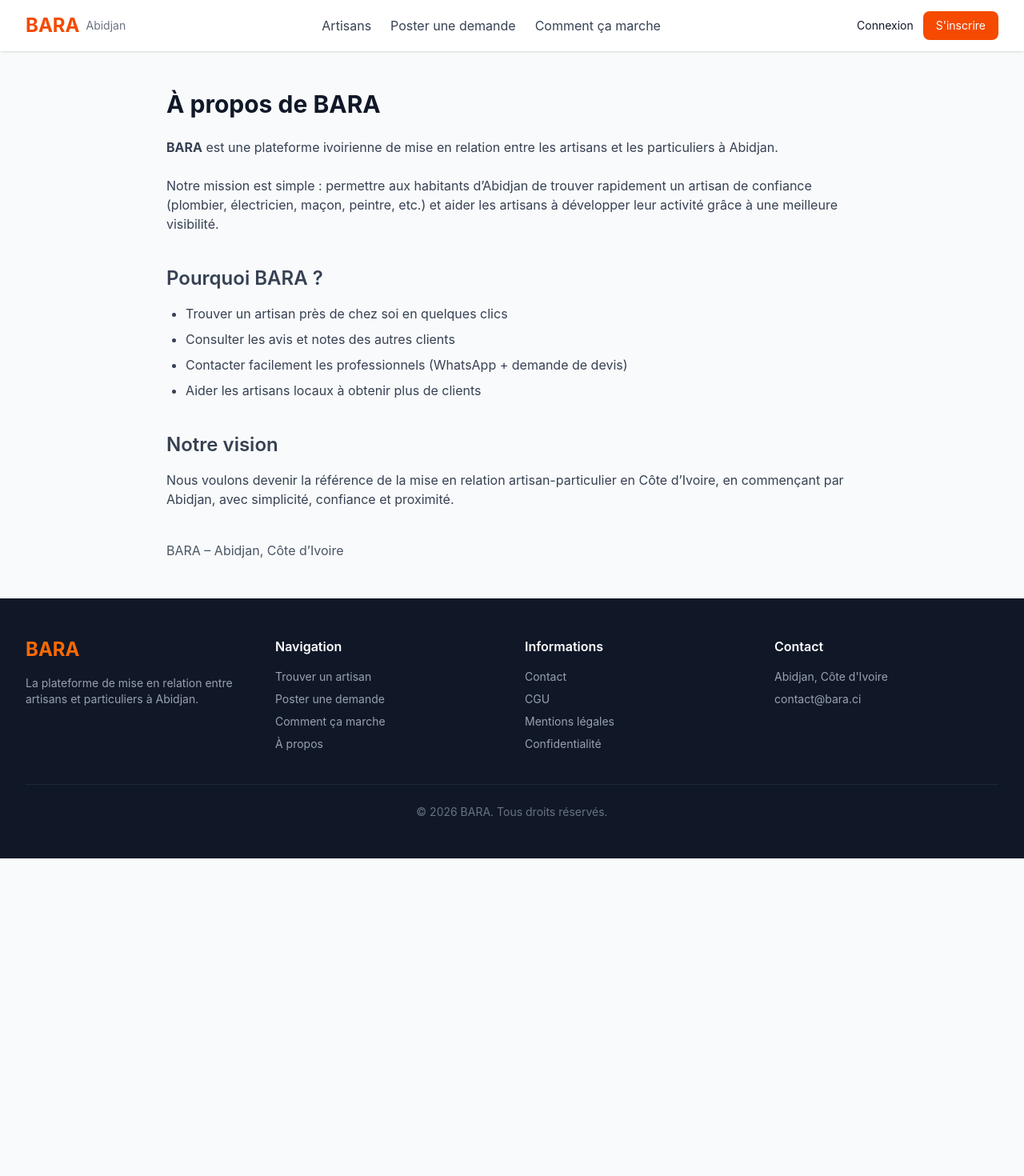
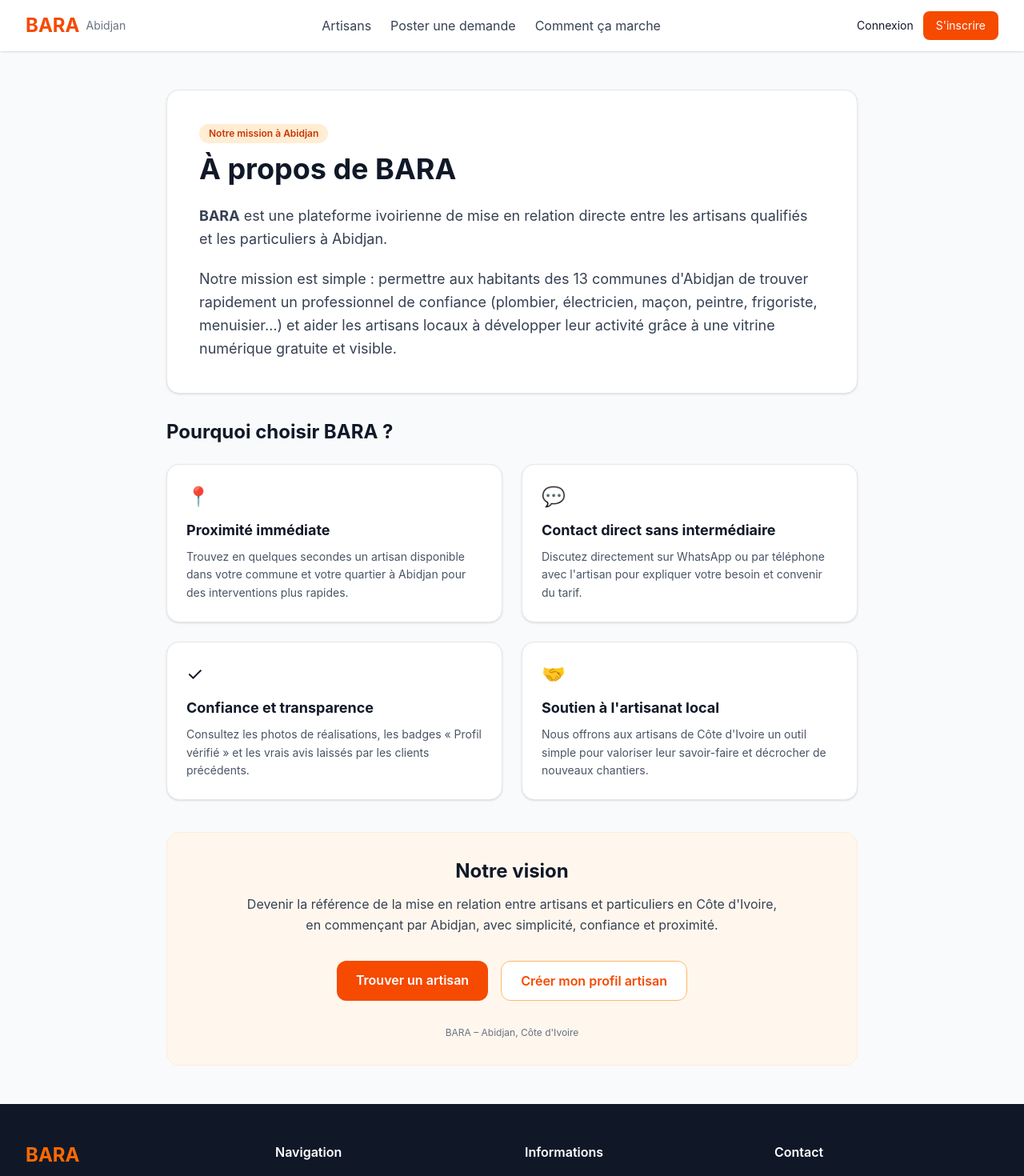
Before and after one commit to siskoteck/bara, a Next.js app: page /a-propos in a window 1280 px wide. Shown: the top 1470 px of the page at 80% size. Before the commit the page ends 1073 px from the top, so only its background shows below. Built offline with nearby package versions, Linux system fonts and the light colour scheme; no server answers.

Commit message:
Amelioration mise en page A propos

```diff
--- a/app/a-propos/page.tsx
+++ b/app/a-propos/page.tsx
@@ -1,39 +1,114 @@
+import Link from "next/link";
+
 export default function AProposPage() {
   return (
     <div className="max-w-4xl mx-auto px-4 py-12">
-      <h1 className="text-3xl font-bold mb-6">À propos de BARA</h1>
+      {/* En-tête */}
+      <div className="bg-white rounded-2xl shadow-sm border border-gray-200 p-8 sm:p-10 mb-8">
+        <span className="inline-block bg-orange-100 text-orange-700 text-xs font-semibold px-3 py-1 rounded-full mb-3">
+          Notre mission à Abidjan
+        </span>
+        <h1 className="text-3xl sm:text-4xl font-bold text-gray-900 mb-6">
+          À propos de BARA
+        </h1>
 
-      <div className="prose prose-lg text-gray-700 space-y-6">
-        <p>
-          <strong>BARA</strong> est une plateforme ivoirienne de mise en relation
-          entre les artisans et les particuliers à Abidjan.
+        <div className="text-gray-700 space-y-5 leading-relaxed text-base sm:text-lg">
+          <p>
+            <strong>BARA</strong> est une plateforme ivoirienne de mise en
+            relation directe entre les artisans qualifiés et les particuliers à
+            Abidjan.
+          </p>
+
+          <p>
+            Notre mission est simple : permettre aux habitants des 13 communes
+            d&apos;Abidjan de trouver rapidement un professionnel de confiance
+            (plombier, électricien, maçon, peintre, frigoriste, menuisier…) et
+            aider les artisans locaux à développer leur activité grâce à une
+            vitrine numérique gratuite et visible.
+          </p>
+        </div>
+      </div>
+
+      {/* Nos engagements en 4 cartes */}
+      <div className="mb-10">
+        <h2 className="text-2xl font-bold text-gray-900 mb-6">
+          Pourquoi choisir BARA ?
+        </h2>
+
+        <div className="grid grid-cols-1 sm:grid-cols-2 gap-6">
+          <div className="bg-white p-6 rounded-2xl border border-gray-200 shadow-sm">
+            <div className="text-2xl mb-3">📍</div>
+            <h3 className="font-bold text-gray-900 text-lg mb-2">
+              Proximité immédiate
+            </h3>
+            <p className="text-gray-600 text-sm leading-relaxed">
+              Trouvez en quelques secondes un artisan disponible dans votre
+              commune et votre quartier à Abidjan pour des interventions plus
+              rapides.
+            </p>
+          </div>
+
+          <div className="bg-white p-6 rounded-2xl border border-gray-200 shadow-sm">
+            <div className="text-2xl mb-3">💬</div>
+            <h3 className="font-bold text-gray-900 text-lg mb-2">
+              Contact direct sans intermédiaire
+            </h3>
+            <p className="text-gray-600 text-sm leading-relaxed">
+              Discutez directement sur WhatsApp ou par téléphone avec
+              l&apos;artisan pour expliquer votre besoin et convenir du tarif.
+            </p>
+          </div>
+
+          <div className="bg-white p-6 rounded-2xl border border-gray-200 shadow-sm">
+            <div className="text-2xl mb-3">✓</div>
+            <h3 className="font-bold text-gray-900 text-lg mb-2">
+              Confiance et transparence
+            </h3>
+            <p className="text-gray-600 text-sm leading-relaxed">
+              Consultez les photos de réalisations, les badges « Profil vérifié »
+              et les vrais avis laissés par les clients précédents.
+            </p>
+          </div>
+
+          <div className="bg-white p-6 rounded-2xl border border-gray-200 shadow-sm">
+            <div className="text-2xl mb-3">🤝</div>
+            <h3 className="font-bold text-gray-900 text-lg mb-2">
+              Soutien à l&apos;artisanat local
+            </h3>
+            <p className="text-gray-600 text-sm leading-relaxed">
+              Nous offrons aux artisans de Côte d&apos;Ivoire un outil simple pour
+              valoriser leur savoir-faire et décrocher de nouveaux chantiers.
+            </p>
+          </div>
+        </div>
+      </div>
+
+      {/* Vision & Appels à l'action */}
+      <div className="bg-orange-50 border border-orange-100 rounded-2xl p-8 text-center">
+        <h2 className="text-2xl font-bold text-gray-900 mb-3">Notre vision</h2>
+        <p className="text-gray-700 max-w-2xl mx-auto mb-8 leading-relaxed">
+          Devenir la référence de la mise en relation entre artisans et
+          particuliers en Côte d&apos;Ivoire, en commençant par Abidjan, avec
+          simplicité, confiance et proximité.
         </p>
 
-        <p>
-          Notre mission est simple : permettre aux habitants d’Abidjan de trouver
-          rapidement un artisan de confiance (plombier, électricien, maçon,
-          peintre, etc.) et aider les artisans à développer leur activité grâce
-          à une meilleure visibilité.
-        </p>
+        <div className="flex flex-col sm:flex-row gap-4 justify-center">
+          <Link
+            href="/artisans"
+            className="bg-orange-600 text-white px-6 py-3 rounded-xl font-semibold hover:bg-orange-700 transition"
+          >
+            Trouver un artisan
+          </Link>
+          <Link
+            href="/auth/register"
+            className="bg-white text-orange-600 border border-orange-300 px-6 py-3 rounded-xl font-semibold hover:bg-orange-50 transition"
+          >
+            Créer mon profil artisan
+          </Link>
+        </div>
 
-        <h2 className="text-2xl font-semibold mt-10 mb-4">Pourquoi BARA ?</h2>
-
-        <ul className="list-disc pl-6 space-y-2">
-          <li>Trouver un artisan près de chez soi en quelques clics</li>
-          <li>Consulter les avis et notes des autres clients</li>
-          <li>Contacter facilement les professionnels (WhatsApp + demande de devis)</li>
-          <li>Aider les artisans locaux à obtenir plus de clients</li>
-        </ul>
-
-        <h2 className="text-2xl font-semibold mt-10 mb-4">Notre vision</h2>
-        <p>
-          Nous voulons devenir la référence de la mise en relation artisan-particulier
-          en Côte d’Ivoire, en commençant par Abidjan, avec simplicité, confiance
-          et proximité.
-        </p>
-
-        <p className="mt-10 text-gray-600">
-          BARA – Abidjan, Côte d’Ivoire
+        <p className="mt-8 text-xs text-gray-500">
+          BARA – Abidjan, Côte d&apos;Ivoire
         </p>
       </div>
     </div>
```
